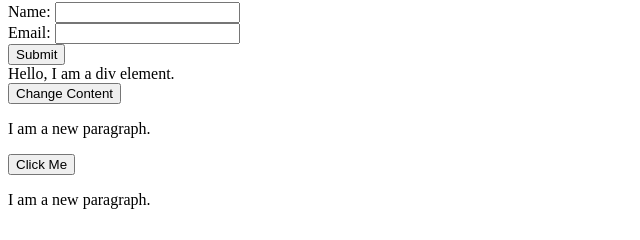
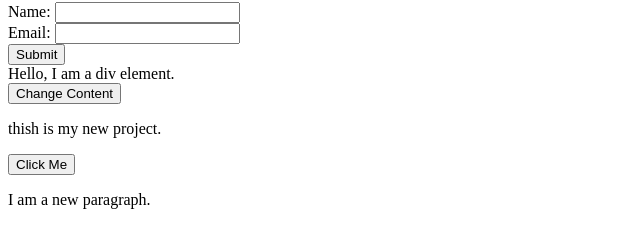
Before and after one commit to alfacad786/new-java-project, a plain HTML site: page index.html in a window 1280 px wide. Shown: the part 78-318 px from the top of the page, 0-640 px from the left. Drawn offline with Linux system fonts and the light colour scheme.

Commit message:
modifi text1

```diff
--- a/index.html
+++ b/index.html
@@ -55,7 +55,7 @@
 
       // Create and append a new element
       const newElement = document.createElement("p");
-      newElement.textContent = "I am a new paragraph.";
+      newElement.textContent = "thish is my new project.";
       document.body.appendChild(newElement);
       if (
         changeButton.addEventListener("click", () => {
```
